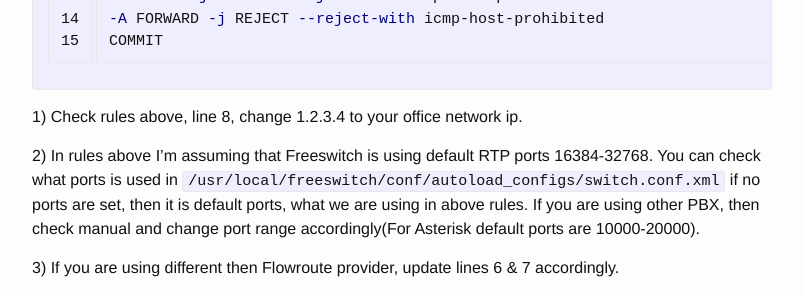
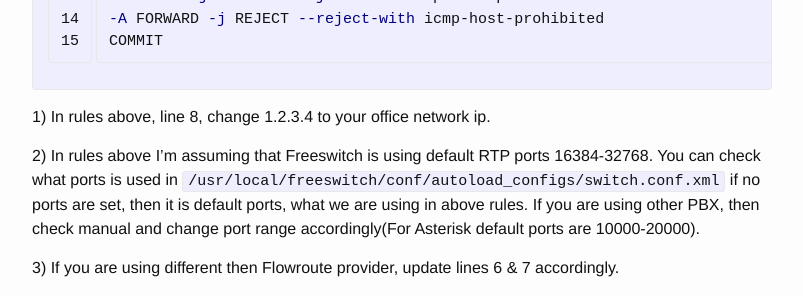
Before and after one commit to os11k/os11k.github.io, a Jekyll site: the page built from _posts/2016-02-27-how-to-secure-freeswitch-with-iptables.markdown, in a window 1280 px wide and 900 px high, scrolled down 1015 px. Shown: the part 152-448 px from the top of the window, without its empty margins (238-1041 px from the left). Built offline with Jekyll 4.4.1, drawn with Linux system fonts in a browser that asks for light colours; comment, search, counter and statistics services are not loaded.

Commit message:
Small correction

```diff
--- a/_posts/2016-02-27-how-to-secure-freeswitch-with-iptables.markdown
+++ b/_posts/2016-02-27-how-to-secure-freeswitch-with-iptables.markdown
@@ -37,7 +37,7 @@
 COMMIT
 {% endhighlight %}
 
-1) Check rules above, line 8, change 1.2.3.4 to your office network ip.
+1) In rules above, line 8, change 1.2.3.4 to your office network ip.
 
 2) In rules above I'm assuming that Freeswitch is using default RTP ports 16384-32768. You can check what ports is used in
 `/usr/local/freeswitch/conf/autoload_configs/switch.conf.xml` if no ports are set, then it is default ports, what we are using in above rules.
```
